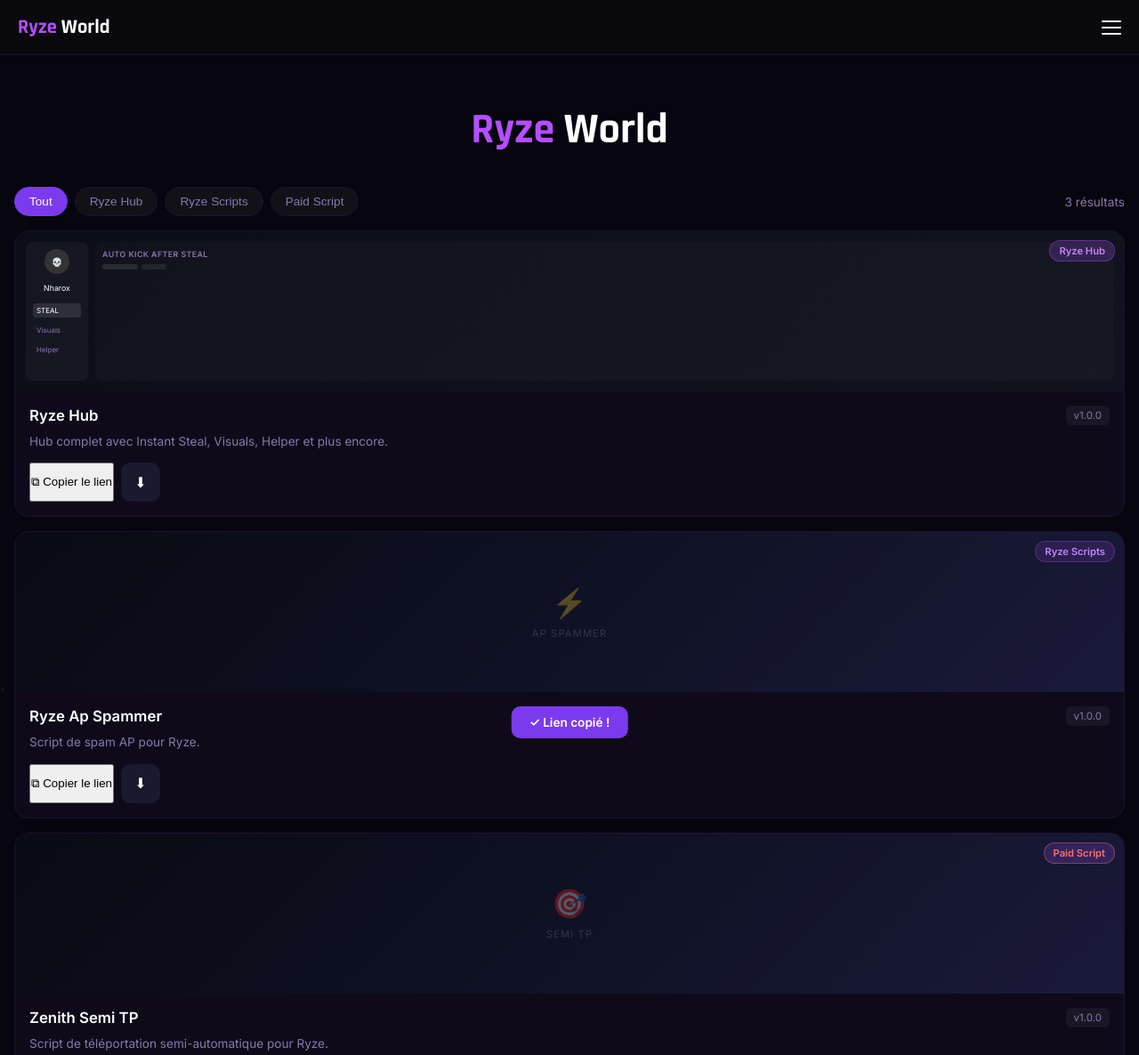
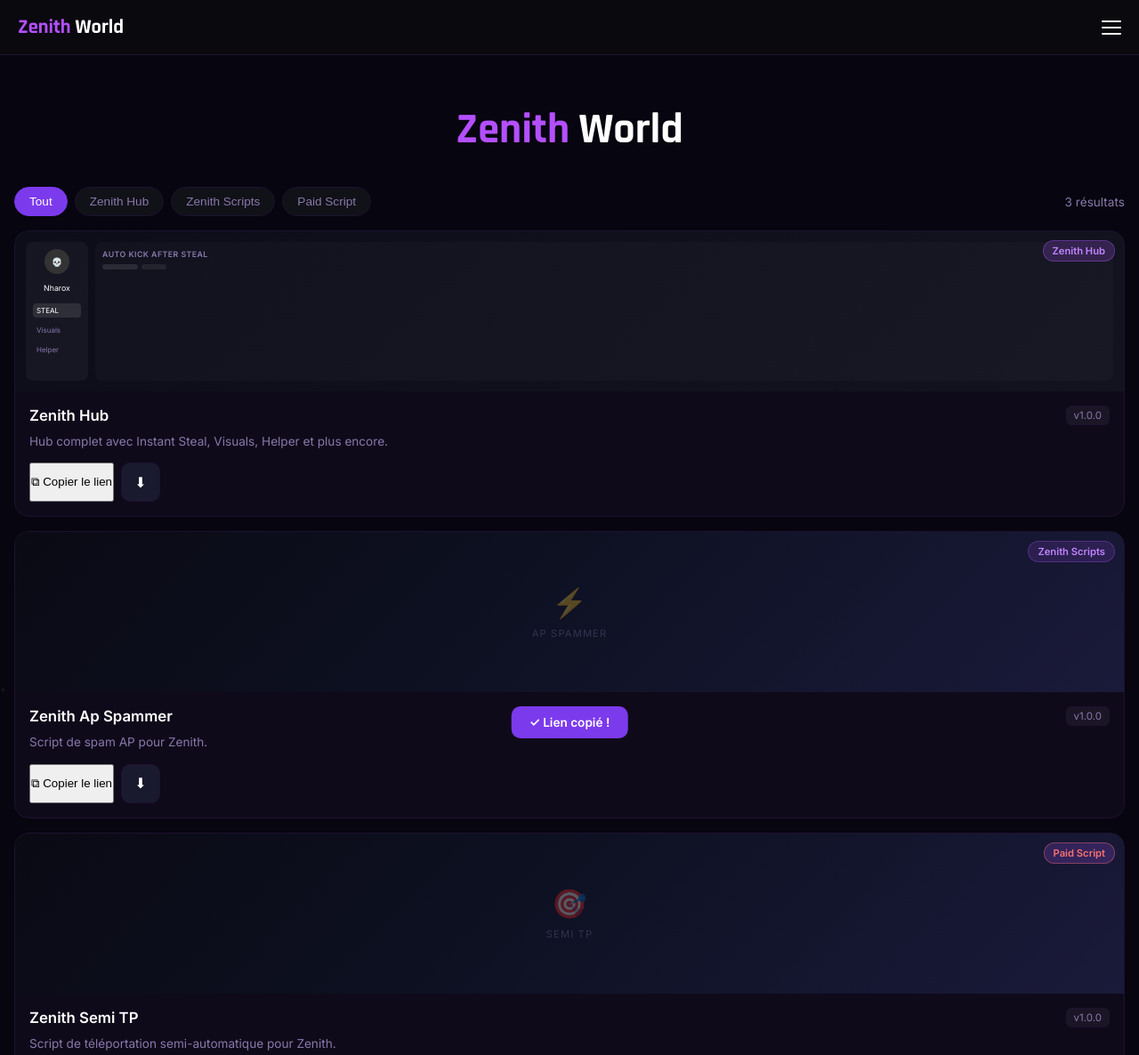
Before and after one commit to kzofficielpro0-bit/zenith.web, a plain HTML site: page index.html in a window 1280 px wide. Shown: the top 1186 px of the page at 89% size. Drawn offline with Linux system fonts and the light colour scheme.

Commit message:
Update index.html

```diff
--- a/index.html
+++ b/index.html
@@ -3,7 +3,7 @@
 <head>
 <meta charset="UTF-8">
 <meta name="viewport" content="width=device-width, initial-scale=1.0">
-<title>Ryze World</title>
+<title>Zenith World</title>
 <link href="https://fonts.googleapis.com/css2?family=Rajdhani:wght@600;700&family=Inter:wght@400;500;600&display=swap" rel="stylesheet">
 <style>
   * { margin: 0; padding: 0; box-sizing: border-box; }
@@ -260,7 +260,7 @@
 
 <!-- NAV -->
 <nav>
-  <div class="logo"><span>Ryze</span><span> World</span></div>
+  <div class="logo"><span>Zenith</span><span> World</span></div>
   <div class="hamburger" onclick="openSidebar()">
     <span></span><span></span><span></span>
   </div>
@@ -268,15 +268,15 @@
 
 <!-- HERO -->
 <section class="hero">
-  <h1><span class="red">Ryze</span> World</h1>
+  <h1><span class="red">Zenith</span> World</h1>
 </section>
 
 <!-- FILTERS -->
 <div class="filters">
   <div class="filter-tags">
     <button class="tag active" onclick="filter('all', this)">Tout</button>
-    <button class="tag" onclick="filter('hub', this)">Ryze Hub</button>
-    <button class="tag" onclick="filter('scripts', this)">Ryze Scripts</button>
+    <button class="tag" onclick="filter('hub', this)">Zenith Hub</button>
+    <button class="tag" onclick="filter('scripts', this)">Zenith Scripts</button>
     <button class="tag" onclick="filter('paid', this)">Paid Script</button>
   </div>
   <span class="result-count" id="resultCount">3 résultats</span>
@@ -285,7 +285,7 @@
 <!-- CARDS -->
 <div class="cards">
 
-  <!-- Ryze Hub -->
+  <!-- Zenith Hub -->
   <div class="card" data-category="hub">
     <div class="card-preview card-preview-hub">
       <div class="hub-mockup">
@@ -304,16 +304,16 @@
           </div>
         </div>
       </div>
-      <span class="card-badge badge-hub">Ryze Hub</span>
+      <span class="card-badge badge-hub">Zenith Hub</span>
     </div>
     <div class="card-body">
       <div class="card-header">
-        <span class="card-title">Ryze Hub</span>
+        <span class="card-title">Zenith Hub</span>
         <span class="card-version">v1.0.0</span>
       </div>
       <p class="card-desc">Hub complet avec Instant Steal, Visuals, Helper et plus encore.</p>
       <div class="card-actions">
-        <button class="btn-copy" onclick="copyLink(this, 'https://github.com/ryze-hub')">
+        <button class="btn-copy" onclick="copyLink(this, 'https://github.com/zenith-hub')">
           <span>⧉</span> Copier le lien
         </button>
         <button class="btn-dl" title="Télécharger">⬇</button>
@@ -321,7 +321,7 @@
     </div>
   </div>
 
-  <!-- Ryze Ap Spammer -->
+  <!-- Zenith Ap Spammer -->
   <div class="card" data-category="scripts">
     <div class="card-preview card-preview-script">
       <div style="position:absolute;inset:0;display:flex;align-items:center;justify-content:center;">
@@ -330,16 +330,16 @@
           <div style="font-size:0.7rem;letter-spacing:0.1em;color:var(--muted);">AP SPAMMER</div>
         </div>
       </div>
-      <span class="card-badge badge-scripts">Ryze Scripts</span>
+      <span class="card-badge badge-scripts">Zenith Scripts</span>
     </div>
     <div class="card-body">
       <div class="card-header">
-        <span class="card-title">Ryze Ap Spammer</span>
+        <span class="card-title">Zenith Ap Spammer</span>
         <span class="card-version">v1.0.0</span>
       </div>
-      <p class="card-desc">Script de spam AP pour Ryze.</p>
+      <p class="card-desc">Script de spam AP pour Zenith.</p>
       <div class="card-actions">
-        <button class="btn-copy" onclick="copyLink(this, 'https://github.com/ryze-scripts')">
+        <button class="btn-copy" onclick="copyLink(this, 'https://github.com/zenith-scripts')">
           <span>⧉</span> Copier le lien
         </button>
         <button class="btn-dl" title="Télécharger">⬇</button>
@@ -363,7 +363,7 @@
         <span class="card-title">Zenith Semi TP</span>
         <span class="card-version">v1.0.0</span>
       </div>
-      <p class="card-desc">Script de téléportation semi-automatique pour Ryze.</p>
+      <p class="card-desc">Script de téléportation semi-automatique pour Zenith.</p>
       <div class="card-actions">
         <a href="ton_lien_paypal" class="btn-buy" target="_blank">
           <span>💰</span> Acheter
@@ -389,7 +389,7 @@
         <span class="card-title">Zenith Auto Duel</span>
         <span class="card-version">v1.0.0</span>
       </div>
-      <p class="card-desc">Script de duel automatique pour Ryze.</p>
+      <p class="card-desc">Script de duel automatique pour Zenith.</p>
       <div class="card-actions">
         <a href="ton_lien_paypal" class="btn-buy" target="_blank">
           <span>💰</span> Acheter
@@ -425,7 +425,7 @@
 </div>
 
 <!-- FOOTER -->
-<footer>© 2026 Ryze Web — Tous droits réservés</footer>
+<footer>© 2026 Zenith Web — Tous droits réservés</footer>
 
 <!-- TOAST -->
 <div class="toast" id="toast">✓ Lien copié !</div>
```
